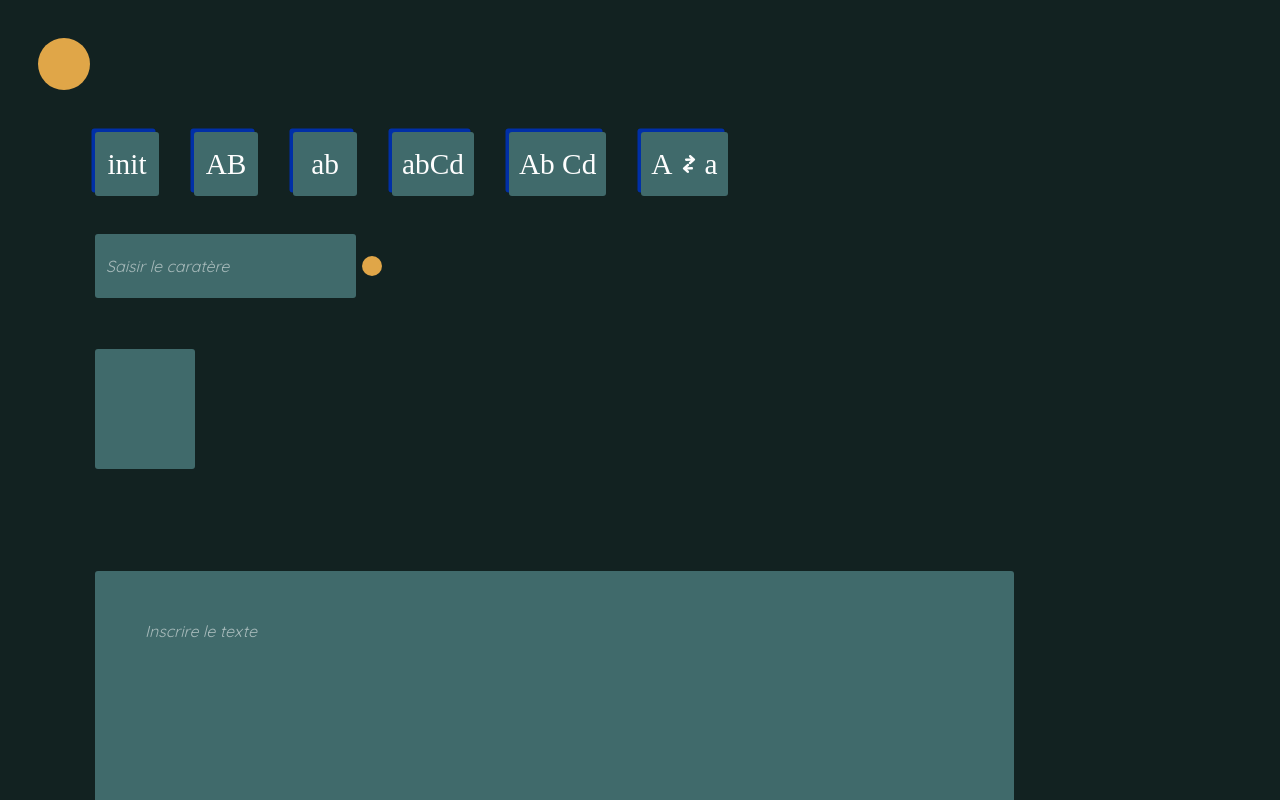
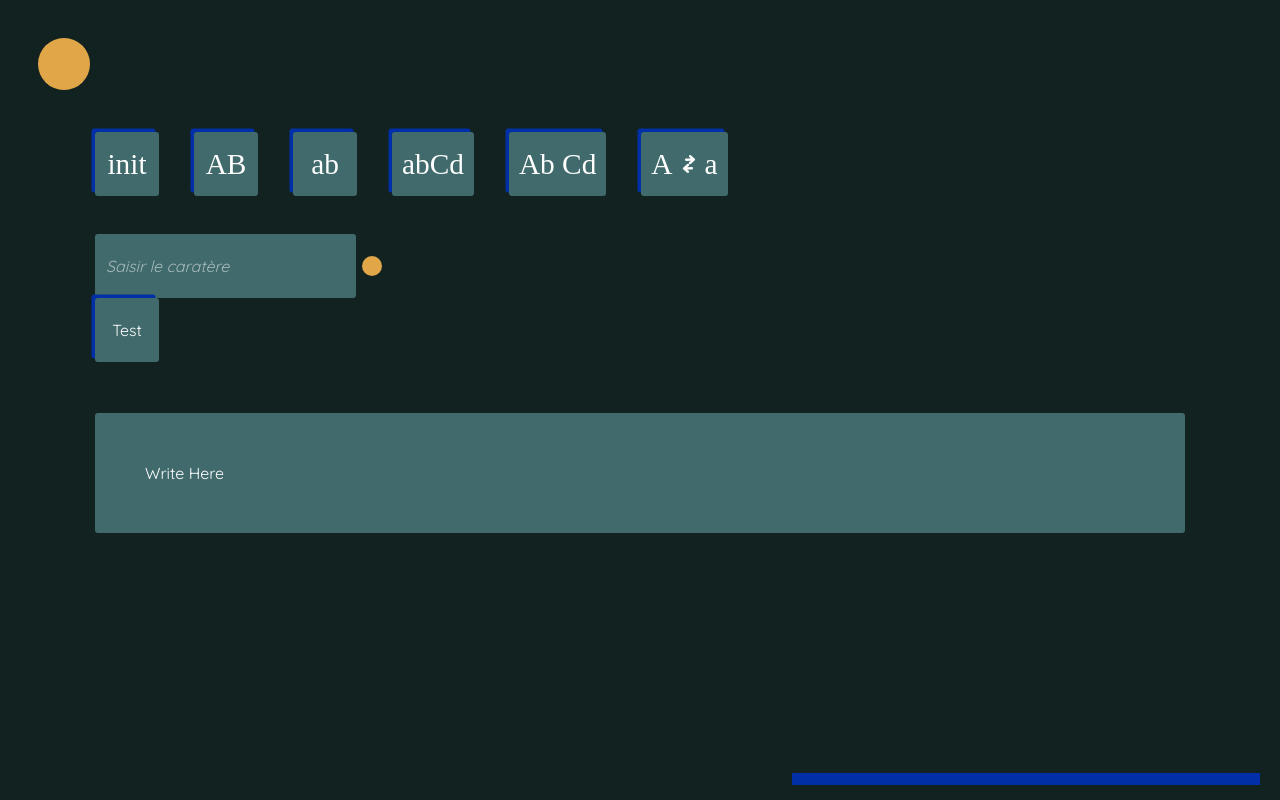
Before and after one commit to esthope/convert, a React (Create React App) app: page / in a window 1280 px wide. Shown: the top 800 px of the page. Built offline with nearby package versions, Linux system fonts and the light colour scheme; a web font is replaced by a local one.

Commit message:
surbrillance test Draftjs

```diff
--- a/package.json
+++ b/package.json
@@ -10,6 +10,7 @@
     "@types/node": "^22.8.1",
     "@types/react": "^18.3.12",
     "@types/react-dom": "^18.3.1",
+    "draft-js": "^0.11.7",
     "react": "^18.3.1",
     "react-dom": "^18.3.1",
     "react-router-dom": "^6.27.0",
--- a/src/App.scss
+++ b/src/App.scss
@@ -125,13 +125,13 @@ input::placeholder {
   opacity: .6;
 }
 
-.editor::selection {
-  background: #908859;
+*::selection {
+  background: #908859 !important;
   text-shadow: none;
 }
 
-.editor::-moz-selection {
-  background: #908859;
+*::-moz-selection {
+  background: #908859 !important;
   text-shadow: none;
 }
 
--- a/src/screen/HomeScreen.tsx
+++ b/src/screen/HomeScreen.tsx
@@ -1,7 +1,18 @@
-import {useState} from 'react';
+// import {useState, useRef} from 'react';
 import SquareContainer from '../component/SquareContainer.tsx';
-// import {franckRemplacer} from '../util/caseHandler.tsx';
 import circle from 'assets/circle.svg' ;
+// import {Editor, EditorState} from 'draft-js';
+import "draft-js/dist/Draft.css";
+
+
+import React, { useEffect, useRef, useState } from "react";
+import {
+  Editor,
+  EditorState,
+  RichUtils,
+  convertToRaw,
+  convertFromRaw,
+} from "draft-js";
 
 const Home = ():ReactElement => {
 
@@ -106,7 +117,6 @@ selection très mutiple (mots différents)
     areaCopy = begining + choice + ending;
   })
 */
-
   let areaCopy = areaValue,
       begining = 0,
       ending = -1;
@@ -120,6 +130,55 @@ selection très mutiple (mots différents)
 
     setAreaValue(areaCopy);
   }
+
+const DraftEditor = () => {
+
+  const [editorState, setEditorState] = useState(EditorState.createEmpty());
+  const editor = useRef(null);
+
+  const handleKeyCommand = (command) => {
+    const newState = RichUtils.handleKeyCommand(editorState, command);
+    if (newState) {
+      setEditorState(newState);
+      return true;
+    }
+    return false;
+  };
+
+  // FOR INLINE STYLES
+  const styleMap = {
+    HIGHLIGHT: {
+      backgroundColor: "#908859",
+    }
+  };
+
+  return (
+    <div onClick={()=>editor.current.focus()}>
+
+      <button
+          className="squareButton green-background quicksand-font"
+          onClick={(event) => {setEditorState(RichUtils.toggleInlineStyle(editorState, 'HIGHLIGHT'))}}
+          onMouseDown={(event) => event.preventDefault()}
+        >Test</button>
+
+      <div className="editor-container editor quicksand-font green-background">
+        <Editor
+          ref={editor}
+          editorState={editorState}
+          placeholder="Write Here"
+          handleKeyCommand={handleKeyCommand}
+          customStyleMap={styleMap}
+          onChange={(editorState) => {
+            const contentState = editorState.getCurrentContent();
+            console.log(convertToRaw(contentState));
+            setEditorState(editorState);
+          }}
+        />
+      </div>
+    </div>
+  );
+};
+
 
   return (
     <main>
@@ -142,23 +201,13 @@ selection très mutiple (mots différents)
         </button>
       </div>
 
-      <p
-        contentEditable="true"
-        className="editor quicksand-font green-background fit-content"
-        // onBlur={({target})=>{setAreaValue(target.value)}}
-        onInput={({target})=>{setAreaValue(target.value)}}
-      >
-        {areaValue}
-      </p>
-
-      <textarea
+      {/*<textarea
         name="story"
         rows="20"
         cols="100"
         value={areaValue}
         placeholder="Inscrire le texte"
         className="editor quicksand-font green-background"
-        // className="green-background"
         onChange={({target})=>{setAreaValue(target.value)}}
         onSelect={({target})=>{
           setCursor({
@@ -166,7 +215,10 @@ selection très mutiple (mots différents)
             end: target.selectionEnd
           })
         // /> onSelectCapture={(item)=>{console.log(item)}}
-        }} />
+        }} />*/}
+
+      <DraftEditor />
+
     </main>
   )
 };
```
Also changed, not shown: src/component/Test.tsx (added, +38 -0 lines), 1 other file (tests, documents, lock files or other folders).
